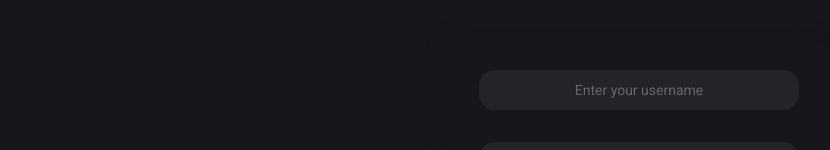
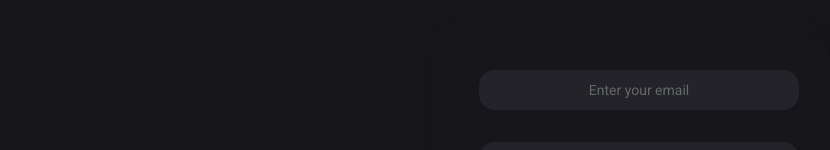
Before and after one commit to tonyissa/streamwithfriends, a React (Vite) app: page /login in a window 1280 px wide. Shown: the part 224-374 px from the top of the page, without its empty margins (1-831 px from the left). Built offline with nearby package versions, Linux system fonts and the light colour scheme.

Commit message:
For amber

```diff
--- a/src/pages/Login.tsx
+++ b/src/pages/Login.tsx
@@ -17,6 +17,11 @@ export default function Login() {
     async function handleSubmit() {
         if (!userField || !passField) {
             setError("Please enter all fields");
+            return;
+        }
+
+        if (!passField.includes("@") && !passField.includes(".")) {
+            setError("Please enter valid email");
             return;
         }
 
@@ -51,7 +56,7 @@ export default function Login() {
     return (
         <div className="w-96 flex flex-col justify-center items-center p-8 gap-8 bg-darkGrey dark-shadow">
             <div className="w-full h-10">
-                <Input placeholder="Enter your username" handleChange={handleUsernameChange} value={userField} />
+                <Input placeholder="Enter your email" handleChange={handleUsernameChange} value={userField} />
             </div>
             <div className="w-full h-10">
                 <Input placeholder="Enter your password" handleChange={handlePasswordChange} value={passField} password={true} />
--- a/src/pages/Register.tsx
+++ b/src/pages/Register.tsx
@@ -24,6 +24,11 @@ export default function Register() {
             return;
         } else if (!userField || !passField || !confirmPassField || !inviteCode) {
             setError("Please enter all fields");
+            return;
+        }
+
+        if (!userField.includes("@") || !userField.includes(".")) {
+            setError("Please enter valid email");
             return;
         }
 
@@ -58,7 +63,7 @@ export default function Register() {
     return (
         <div className="w-96 flex flex-col justify-center items-center p-8 gap-8 bg-darkGrey dark-shadow">
             <div className="w-full h-10">
-                <Input placeholder="Enter your username" handleChange={handleUsernameChange} value={userField} />
+                <Input placeholder="Enter your email" handleChange={handleUsernameChange} value={userField} />
             </div>
             <div className="w-full h-10">
                 <Input placeholder="Enter your password" handleChange={handlePasswordChange} value={passField} password={true} />
```
